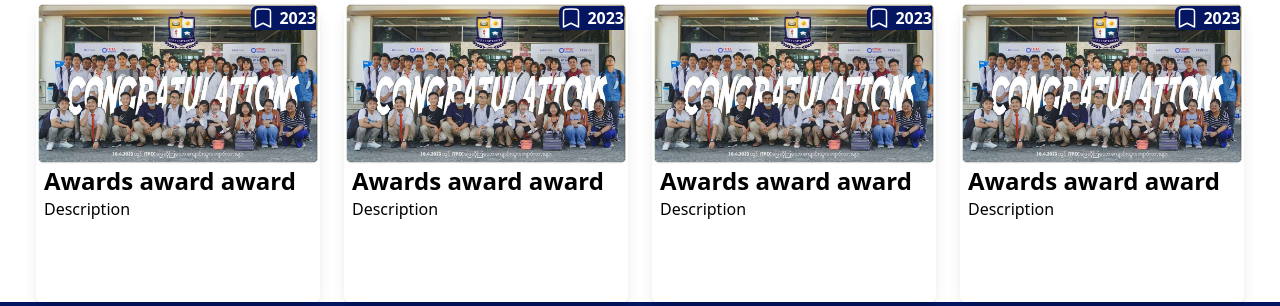
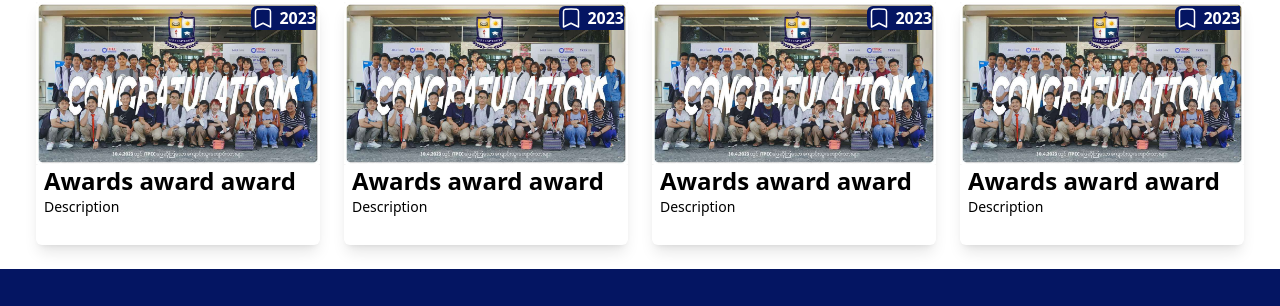
Before and after one commit to Dynamic1819/Landing-M.S.T, a website: page public/awards.html in a window 1280 px wide. Shown: the part 154-460 px from the top of the page. Drawn offline with Linux system fonts and the light colour scheme.

Commit message:
award update

```diff
--- a/public/awards.html
+++ b/public/awards.html
@@ -208,11 +208,11 @@
                 </nav>
             </div>
         </div>
-        <main class="pt-20">
+        <main class="pt-20 pb-6">
             <div class="text-center font-bold text-3xl py-5">
                 <h1>Awards</h1>
             </div>
-            <div class="grid grid-cols-4 mx-6">
+            <div class="md:grid md:grid-cols-4 mx-6 space-y-5 md:space-y-0">
                 <div class="awardCard">
                     <div class="relative">
                         <div class="absolute flex right-1 top-1 text-white bg-primary rounded-l-md">
@@ -223,11 +223,11 @@
                         </div>
                         <img src="../assets/images/Award_demo.jpg" alt="">
                     </div>
-                    <div class="mx-2">
-                        <h2 class="text-2xl font-semibold">
+                    <div class="mx-2 pb-7">
+                        <h2 class="text-lg lg:text-2xl font-semibold">
                             Awards award award
                         </h2>
-                        <p>
+                        <p class="text-sm">
                             Description
                         </p>
                     </div>
@@ -242,11 +242,11 @@
                         </div>
                         <img src="../assets/images/Award_demo.jpg" alt="">
                     </div>
-                    <div class="mx-2">
-                        <h2 class="text-2xl font-semibold">
+                    <div class="mx-2 pb-7">
+                        <h2 class="text-lg lg:text-2xl font-semibold">
                             Awards award award
                         </h2>
-                        <p>
+                        <p class="text-sm">
                             Description
                         </p>
                     </div>
@@ -261,11 +261,11 @@
                         </div>
                         <img src="../assets/images/Award_demo.jpg" alt="">
                     </div>
-                    <div class="mx-2">
-                        <h2 class="text-2xl font-semibold">
+                    <div class="mx-2 pb-7">
+                        <h2 class="text-lg lg:text-2xl font-semibold">
                             Awards award award
                         </h2>
-                        <p>
+                        <p class="text-sm">
                             Description
                         </p>
                     </div>
@@ -280,11 +280,11 @@
                         </div>
                         <img src="../assets/images/Award_demo.jpg" alt="">
                     </div>
-                    <div class="mx-2">
-                        <h2 class="text-2xl font-semibold">
+                    <div class="mx-2 pb-7">
+                        <h2 class="text-lg lg:text-2xl font-semibold">
                             Awards award award
                         </h2>
-                        <p>
+                        <p class="text-sm">
                             Description
                         </p>
                     </div>
--- a/src/styles.css
+++ b/src/styles.css
@@ -194,7 +194,7 @@
 
 /* Award Page */
 .awardCard{
-    @apply col-span-1 mx-3 rounded-md shadow-lg h-[300px] hover:scale-105 transition-all duration-300;
+    @apply md:col-span-1 mx-3 rounded-md shadow-lg h-auto hover:scale-105 transition-all duration-300;
 }
 
 /* Student Corner */
```
Also changed, not shown: public/styles.css.
